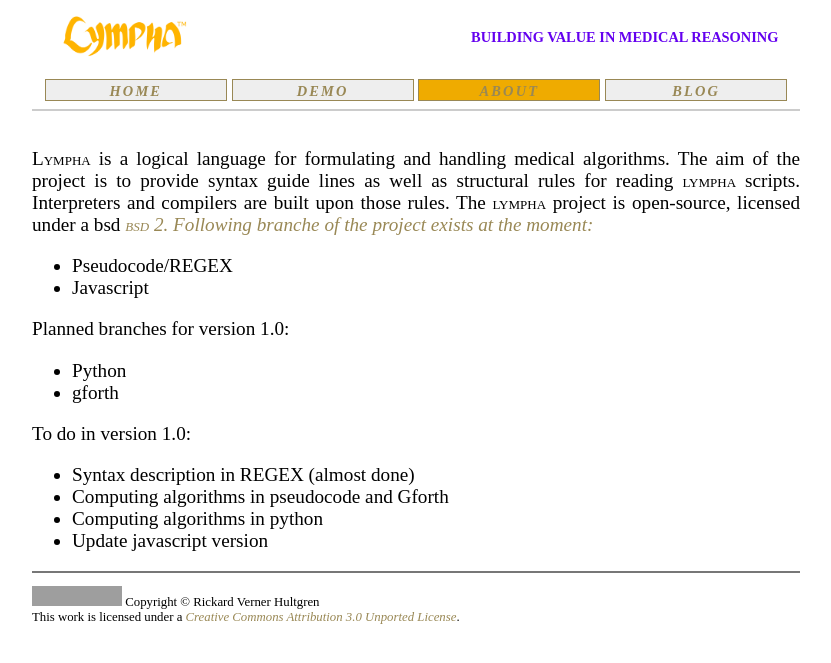
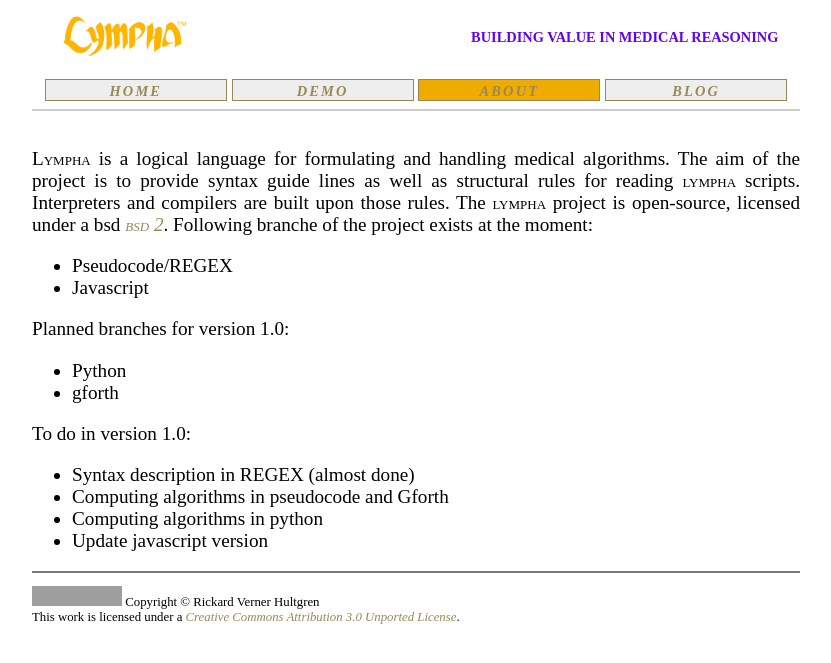
Before and after one commit to RickardHultgren/LYMPHA, a Jekyll site: the page built from about.md, in a window 1280 px wide. Shown: the top 663 px of the page, without its empty margins (224-1055 px from the left). Built offline with Jekyll 4.4.1, drawn with Linux system fonts in a browser that asks for light colours; some web fonts are replaced; our own code applies the rules of GitHub Pages for plain Markdown files; a script that is not in the unit is left out; grey boxes are pictures that could not be loaded.

Commit message:
Update about.md

```diff
--- a/about.md
+++ b/about.md
@@ -3,7 +3,7 @@ document.getElementById( "aboutsmall").style.backgroundColor="#EFAB00";
 document.getElementById( "abouttext").style.color="#000000";
 document.getElementById( "about").className="menu2active";
 </script>
- <span class="sc">Lympha</span> is a logical language for formulating and handling medical algorithms. The aim of the project is to provide syntax guide lines as well as structural rules for reading <span class="sc">lympha</span> scripts. Interpreters and compilers are built upon those rules. The <span class="sc">lympha</span> project is open-source, licensed under a bsd <a href="http://opensource.org/licenses/BSD-2-Clause"><span class=sc>bsd 2</span>. Following branche of the project exists at the moment:
+ <span class="sc">Lympha</span> is a logical language for formulating and handling medical algorithms. The aim of the project is to provide syntax guide lines as well as structural rules for reading <span class="sc">lympha</span> scripts. Interpreters and compilers are built upon those rules. The <span class="sc">lympha</span> project is open-source, licensed under a bsd <a href="http://opensource.org/licenses/BSD-2-Clause"><span class=sc>bsd 2</span></a>. Following branche of the project exists at the moment:
  - Pseudocode/REGEX
  - Javascript
 
```
